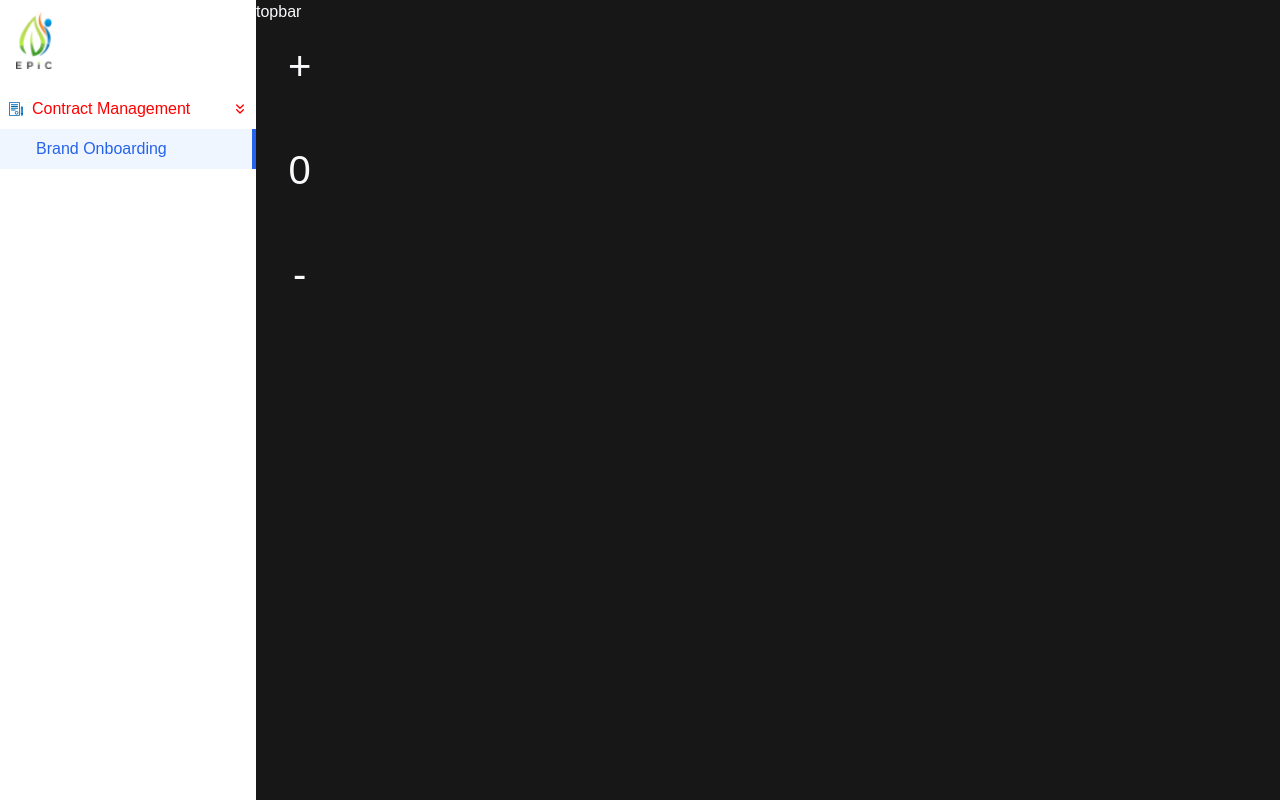
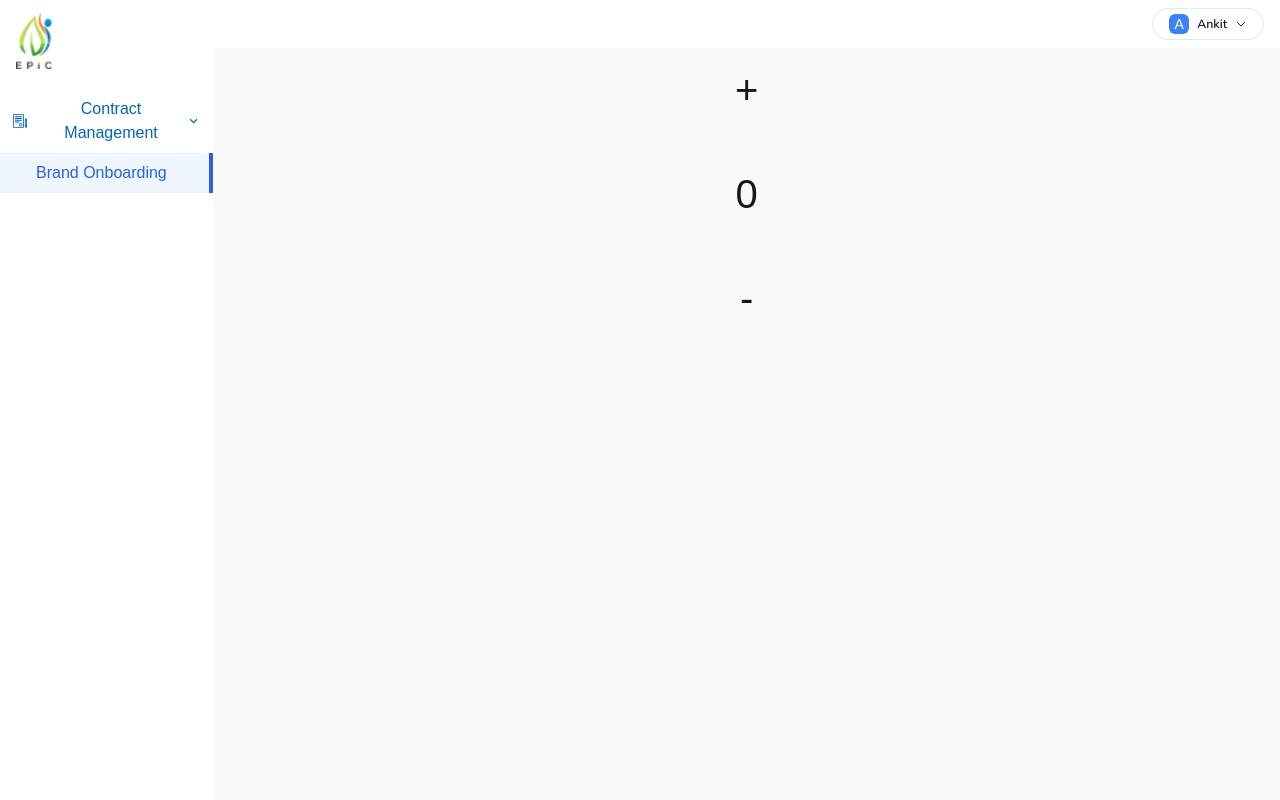
Before and after one commit to ankitmlesmagico/epic, a Next.js app: page / in a window 1280 px wide. Built offline with nearby package versions, Linux system fonts and the light colour scheme.

Commit message:
feat: sidebar and header

```diff
--- a/src/app/globals.css
+++ b/src/app/globals.css
@@ -3,8 +3,8 @@
 @tailwind utilities;
 
 :root {
-  --background: #171717;
-  --foreground: #f9f9fc;
+  --background: #f9f9fc;
+  --foreground: #171717;
   --mulish-font: normal;
   --lato-font: normal;
 }
--- a/src/app/layout.tsx
+++ b/src/app/layout.tsx
@@ -3,6 +3,7 @@ import { Mulish, Lato } from 'next/font/google';
 import './globals.css';
 import Providers from './providers';
 import Sidebar from '@/components/sidebar';
+import Header from '@/components/header';
 
 const mulish = Mulish({
   weight: ['300', '400', '500', '600', '700'],
@@ -34,8 +35,8 @@ export default function RootLayout({
         <body className={`${mulish.variable} ${lato.variable} antialiased`}>
           <div className="flex">
             <Sidebar />
-            <div>
-              <p>topbar</p>
+            <div className="w-full">
+              <Header brandName="Ankit" />
               {children}
             </div>
           </div>
--- /dev/null
+++ b/src/components/header/index.tsx
@@ -0,0 +1,63 @@
+'use client';
+import React, { useState } from 'react';
+// import { LogOut } from 'lucide-react';
+
+interface DropdownProps {
+  brandName: string;
+}
+
+const Header: React.FC<DropdownProps> = ({ brandName }) => {
+  const [isOpen, setIsOpen] = useState(false);
+
+  const handleLogout = () => {
+    // Add your logout logic here
+    console.log('Logging out...');
+    setIsOpen(false);
+  };
+
+  return (
+    <div className="w-full flex justify-end bg-white h-12 py-2 px-4">
+      <button
+        onClick={() => setIsOpen(!isOpen)}
+        className="flex items-center space-x-2 px-4 py-2 border  rounded-full hover:bg-gray-100 focus:outline-none"
+      >
+        <div className="w-5 h-5 bg-blue-500 rounded-md flex items-center justify-center ">
+          <span className="text-white text-sm font-medium">
+            {brandName.charAt(0)}
+          </span>
+        </div>
+        <span className="text-[#0F1828] mulish-font text-[12px] font-semibold">
+          {brandName}
+        </span>
+        <svg
+          className={`w-3 h-3 transition-transform ${
+            isOpen ? 'rotate-180' : ''
+          }`}
+          fill="none"
+          stroke="currentColor"
+          viewBox="0 0 24 24"
+        >
+          <path
+            strokeLinecap="round"
+            strokeLinejoin="round"
+            strokeWidth={2}
+            d="M19 9l-7 7-7-7"
+          />
+        </svg>
+      </button>
+
+      {isOpen && (
+        <div className="absolute right-8 mt-7 w-20 bg-white rounded-md shadow-lg border border-gray-200">
+          <button
+            onClick={handleLogout}
+            className="px-4 py-2 text-left text-gray-700 hover:bg-gray-100 flex items-center"
+          >
+            <span>Logout</span>
+          </button>
+        </div>
+      )}
+    </div>
+  );
+};
+
+export default Header;
--- a/src/components/sidebar/index.tsx
+++ b/src/components/sidebar/index.tsx
@@ -1,6 +1,7 @@
 'use client';
 import React, { useState } from 'react';
-import { FiChevronsDown, FiChevronsUp } from 'react-icons/fi';
+import { MdKeyboardArrowDown, MdKeyboardArrowUp } from 'react-icons/md';
+
 import epicLogo from '@/assets/images/epicLogo.png';
 import contractManagement from '@/assets/icons/contractManagement.svg';
 import Image from 'next/image';
@@ -56,21 +57,27 @@ const Sidebar: React.FC = () => {
           <div key={menu.title}>
             <button
               onClick={() => toggleMenu(menu.title)}
-              className={`w-full flex items-center justify-between p-2 rounded-lg transition-colors ${
+              className={`w-full flex items-center justify-between py-2 px-3 rounded-lg transition-colors ${
                 openMenus[menu.title]
                   ? 'text-blue-600'
                   : 'text-gray-700 hover:bg-gray-50'
               }`}
-              style={{ color: `${openMenus[menu.title] ? 'red' : 'black'}` }}
+              style={{
+                color: `${openMenus[menu.title] ? '#0168B4' : 'black'}`,
+              }}
             >
               <div className="flex items-center gap-2">
-                <Image src={menu.icon} alt={menu.title} />
+                <Image
+                  src={menu.icon}
+                  alt={menu.title}
+                  style={{ height: '16px', width: '16px' }}
+                />
                 <span className="font-medium">{menu.title}</span>
               </div>
               {openMenus[menu.title] ? (
-                <FiChevronsDown className="w-4 h-4" />
+                <MdKeyboardArrowDown className="w-4 h-4" />
               ) : (
-                <FiChevronsUp className="w-4 h-4" />
+                <MdKeyboardArrowUp className="w-4 h-4" />
               )}
             </button>
 
```
